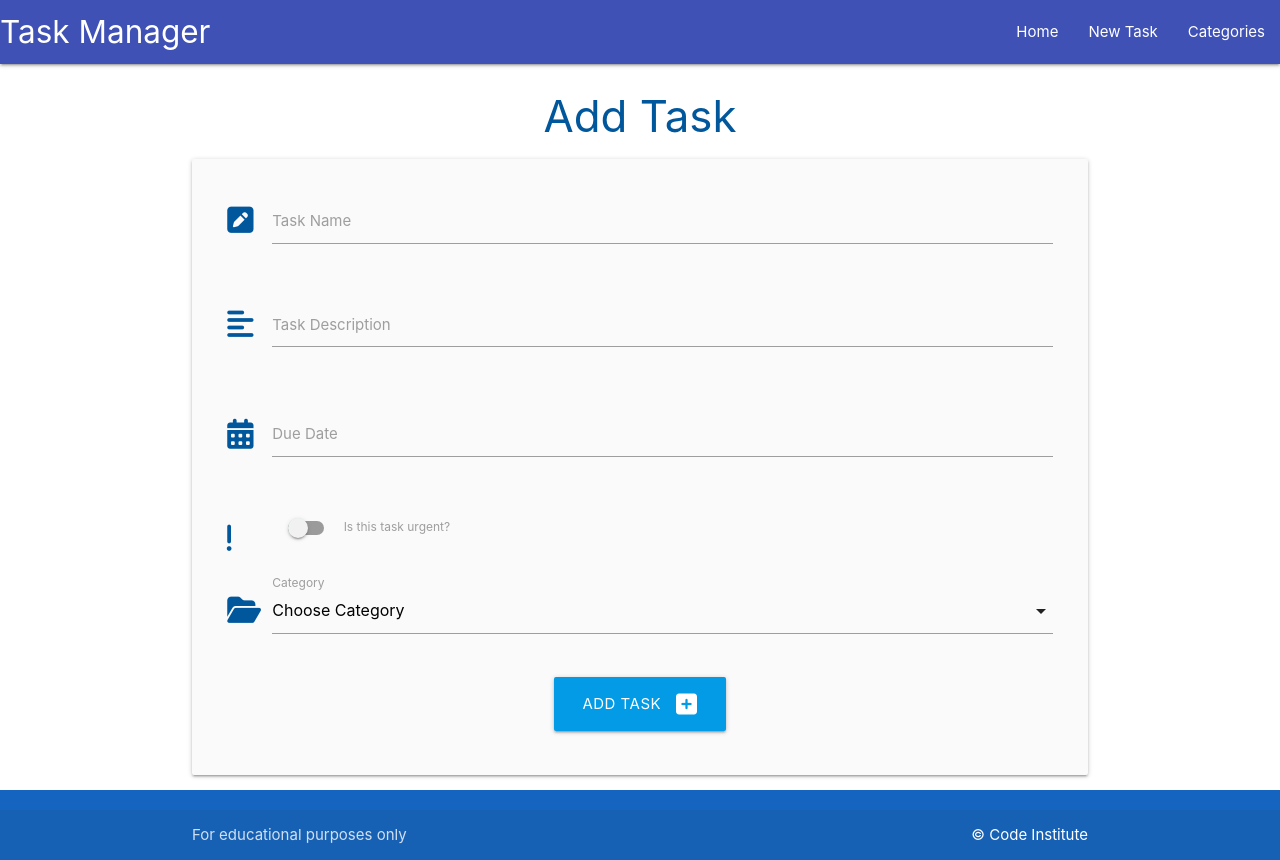
After one commit to veebee4/sql-task-manager, a Flask app: page /add_task in a window 1280 px wide. The commit adds this page. Run offline with Flask 3, Linux system fonts and the light colour scheme; data that the repository does not hold is empty.

Commit message:
Add functionality add form for adding a task

```diff
--- a/taskmanager/routes.py
+++ b/taskmanager/routes.py
@@ -32,3 +32,28 @@ def edit_category(category_id):
         db.session.commit()
         return redirect(url_for("categories"))
     return render_template("edit_category.html", category=category)
+
+
+@app.route("/delete_category/<int:category_id>")
+def delete_category(category_id):
+    category = Category.query.get_or_404(category_id)
+    db.session.delete(category)
+    db.session.commit()
+    return redirect(url_for("categories"))
+
+@app.route("/add_task", methods=["GET", "POST"])
+def add_task():
+    categories = list(Category.query.order_by(Category.category_name).all())
+    if request.method == "POST":
+        task = Task(
+            task_name=request.form.get("task_name"),
+            task_description=request.form.get("task_description"),
+            is_urgent=bool(True if request.form.get("is_urgent") else False),
+            due_date=request.form.get("due_date"),
+            category_id=request.form.get("category_id")
+        )
+        category = Category(category_name=request.form.get("category_name"))
+        db.session.add(task)
+        db.session.commit()
+        return redirect(url_for("home"))
+    return render_template("add_task.html", categories=categories)
--- a/taskmanager/static/js/script.js
+++ b/taskmanager/static/js/script.js
@@ -1,5 +1,18 @@
 document.addEventListener('DOMContentLoaded', function() {
-    // sidenav initialisation
-    let sidenav = document.querySelectorAll('.sidenav');
-    M.Sidenav.init(sidenav);
+  // sidenav initialisation
+  let sidenav = document.querySelectorAll('.sidenav');
+  M.Sidenav.init(sidenav);
+});
+
+document.addEventListener('DOMContentLoaded', function() {
+  let datepicker = document.querySelectorAll('.datepicker');
+  M.Datepicker.init(datepicker, {
+    format: "dd mmmm yyyy",
+    i18n: {done: "Select"}
   });
+});
+
+document.addEventListener('DOMContentLoaded', function() {
+  let selects = document.querySelectorAll('select');
+  M.FormSelect.init(selects);
+});
--- /dev/null
+++ b/taskmanager/templates/add_task.html
@@ -0,0 +1,70 @@
+{% extends "base.html" %}
+{% block content %}
+
+<h3 class="light-blue-text text-darken-4 center-align">Add Task</h3>
+
+<div class="row card-panel grey lighten-5">
+    <form class="col s12" method="POST" action="{{ url_for('add_task') }}">
+        <!-- task_name -->
+        <div class="row">
+            <div class="input-field col s12">
+                <i class="fa-solid fa-square-pen prefix light-blue-text text-darken-4"></i>
+                <input id="task_name" name="task_name" minlength="5" maxlength="50" type="text" class="validate" required>
+                <label for="task_name">Task Name</label>
+            </div>
+        </div>
+        <!-- task_description -->
+        <div class="row">
+            <div class="input-field col s12">
+                <i class="fa-solid fa-align-left prefix light-blue-text text-darken-4"></i>
+                <textarea id="task_description" name="task_description" minlength="5" maxlength="200" type="text"
+                class="materialize-textarea validate" required></textarea>
+                <label for="task_description">Task Description</label>
+            </div>
+        </div>
+        <!-- due_date -->
+        <div class="row">
+            <div class="input-field col s12">
+                <i class="fa-solid fa-calendar-days prefix light-blue-text text-darken-4"></i>
+                <input id="due_date" name="due_date" minlength="5" maxlength="50" type="text" class="datepicker validate" required>
+                <label for="due_date">Due Date</label>
+            </div>
+        </div>
+        <!-- is_urgent -->
+        <div class="row">
+            <div class="input-field col s12">
+                <div class="switch">
+                    <i class="fa-solid fa-exclamation prefix light-blue-text text-darken-4"></i>
+                    <label for="is_urgent">
+                        <input id="is_urgent" name="is_urgent" type="checkbox">
+                        <span class="lever"></span>
+                        Is this task urgent?
+                    </label>
+                </div>
+            </div>
+        </div>
+        <!-- category_id -->
+        <div class="row">
+            <div class="input-field col s12">
+                <i class="fa-solid fa-folder-open prefix light-blue-text text-darken-4"></i>
+                <select name="category_id" id="category_id" class="validate" required>
+                    <option value="" disabled selected>Choose Category</option>
+                    {% for category in categories %}
+                    <option value="{{ category.id }}">{{ category.category_name }}</option>
+                    {% endfor %}
+                </select>
+                <label for="category_id">Category</label>
+            </div>
+        </div>
+        <!-- submit button -->
+        <div class="row">
+            <div class="col s12 center-align">
+                <button type="submit" class="btn-large light-blue darken-1">
+                    Add Task <i class="fas fa-plus-square right"></i>
+                </button>
+            </div>
+        </div>
+    </form>
+</div>
+
+{% endblock %}
--- a/taskmanager/templates/base.html
+++ b/taskmanager/templates/base.html
@@ -16,7 +16,7 @@
               <a href="#" data-target="mobile-demo" class="sidenav-trigger"><i class="fa-solid fa-bars"></i></a>
               <ul class="right hide-on-med-and-down">
                 <li><a href="{{ url_for('home') }}">Home</a></li>
-                <li><a href="">New Task</a></li>
+                <li><a href="{{ url_for('add_task') }}">New Task</a></li>
                 <li><a href="{{ url_for('categories') }}">Categories</a></li>
               </ul>
             </div>
@@ -24,7 +24,7 @@
 
           <ul class="sidenav" id="mobile-demo">
             <li><a href="{{ url_for('home') }}">Home</a></li>
-            <li><a href="">New Task</a></li>
+            <li><a href="{{ url_for('add_task') }}">New Task</a></li>
             <li><a href="{{ url_for('categories') }}">Categories</a></li>
           </ul>
     </header>
```
Also changed, not shown: taskmanager/templates/categories.html (+4 -5 lines), taskmanager/templates/tasks.html (+8 -0 lines).
